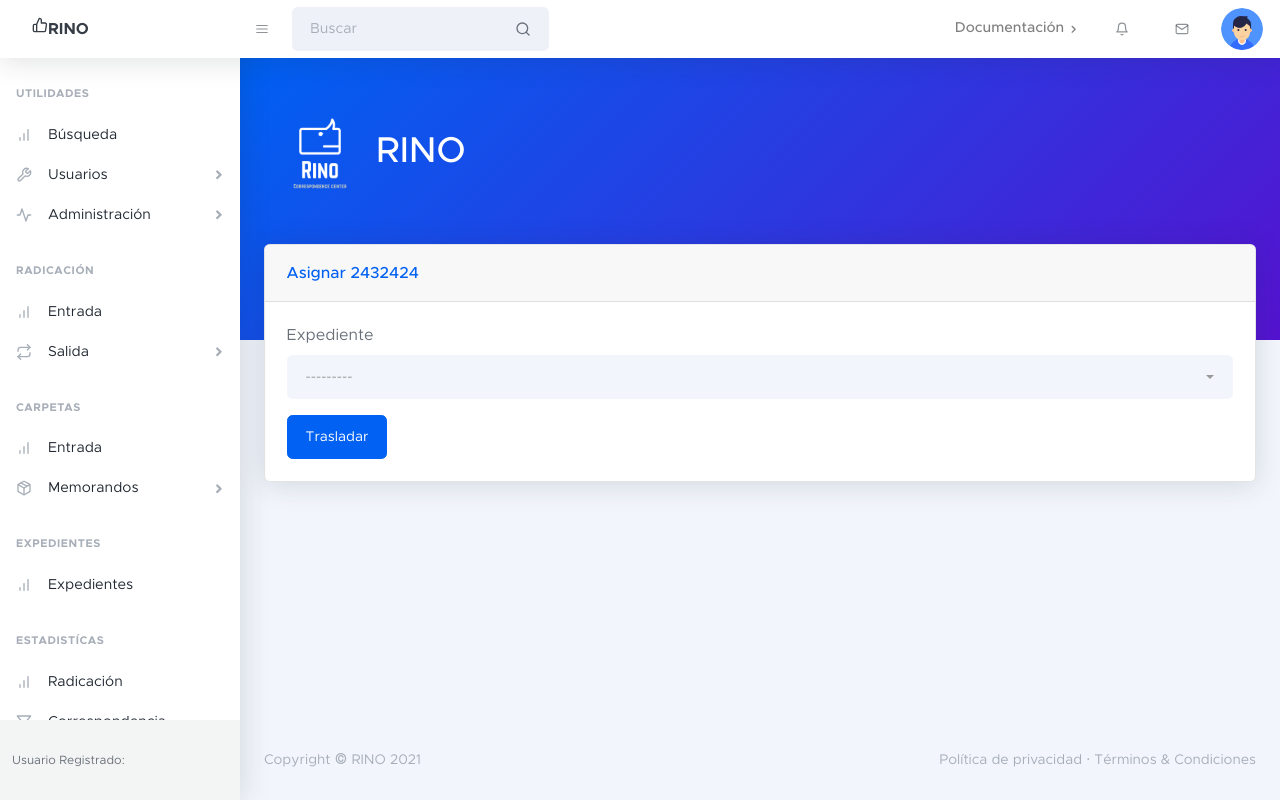
After one commit to ingenieriask/rino, a Django app: page /correspondence/recordassigned/1/ in a window 1280 px wide. The commit adds this page. Run offline with Django 3.2, Linux system fonts and the light colour scheme; data comes from the database, SQL or seed files in the repository; tables that the repository leaves empty hold one stand-in row (values such as "Sample post"); some libraries are stand-ins or nearby versions.

Commit message:
+asignación a expediente

```diff
--- a/correspondence/forms.py
+++ b/correspondence/forms.py
@@ -6,7 +6,6 @@
 from pinax.eventlog.models import log, Log
 from django.urls import reverse
 from crispy_forms.layout import Field, ButtonHolder, Button
-
 
 class CustomFileInput(Field):
     template = 'custom_fileinput.html'
@@ -143,6 +142,15 @@
             radicate.save()
         return radicate
 
+class ChangeRecordAssignedForm(forms.ModelForm):
+    class Meta:
+        model = Radicate
+        fields = ['record']
+        labels = {'record': 'Expediente'}
+        widgets = {
+            'record': forms.Select(attrs={'class': 'selectpicker', 'data-live-search': 'true'})
+        }
+
 class RecordForm(forms.ModelForm):
     class Meta:
         model = Record
--- a/correspondence/models.py
+++ b/correspondence/models.py
@@ -138,6 +138,7 @@
     type = models.TextField(max_length=60,null=False,choices=RADICATE_TYPES,default='EN')
     date_radicated = models.DateTimeField(default=datetime.now,db_index=True)
     creator = models.ForeignKey(UserProfileInfo,on_delete=models.CASCADE,related_name='radicates_creator',default=False)
+    record = models.ForeignKey('Record',on_delete=models.CASCADE,related_name='record',blank=True,null=True)
     person = models.ForeignKey('Person',on_delete=models.CASCADE,related_name='radicates_person',default=False)
     current_user = models.ForeignKey(UserProfileInfo,on_delete=models.CASCADE,related_name='radicates_user',default=False)
     reception_mode = models.TextField(max_length=10,choices=RECEPTION_MODES,default='PR')
--- a/correspondence/urls.py
+++ b/correspondence/urls.py
@@ -18,6 +18,7 @@
     path('radicate_detail/<str:cmis_id>/', views.detail_radicate_cmis, name="detail_radicate_cmis"),
     path('edit_radicate/<int:id>/', views.edit_radicate, name='edit_radicate'),
     path('current_user/<int:pk>/', views.CurrentUserUpdate.as_view(), name='current_user'),
+    path('recordassigned/<int:pk>/', views.RecordAssignedUpdate.as_view(), name='recordassigned'),
     path('person/create/', views.PersonCreateView.as_view(), name='create_person'),
     path('person/<int:pk>/', views.PersonDetailView.as_view(), name='detail_person'),
     path('edit_person/<int:pk>/', views.PersonUpdateView.as_view(), name='edit_person'),
--- a/correspondence/views.py
+++ b/correspondence/views.py
@@ -1,7 +1,7 @@
 from typing import Dict
 
 from django.shortcuts import render
-from correspondence.forms import RadicateForm , SearchForm, UserForm,  UserProfileInfoForm, PersonForm, RecordForm, SearchContentForm, ChangeCurrentUserForm ,LoginForm
+from correspondence.forms import RadicateForm , SearchForm, UserForm,  UserProfileInfoForm, PersonForm, RecordForm, SearchContentForm, ChangeCurrentUserForm, ChangeRecordAssignedForm ,LoginForm
 from datetime import datetime
 from django.utils.timezone import get_current_timezone
 from django.conf import settings
@@ -271,6 +271,31 @@
     template_name_suffix = '_currentuser_update_form'
     form_class = ChangeCurrentUserForm
 
+class RecordAssignedUpdate(UpdateView):
+    model = Radicate
+    template_name_suffix = '_recordassigned_update_form'
+    form_class = ChangeRecordAssignedForm
+
+    def form_valid(self, form):
+
+        response = super(RecordAssignedUpdate, self).form_valid(form)
+        url = settings.ECM_RECORD_ASSIGN_URL + self.object.cmis_id + '/move'
+        auth = (settings.ECM_USER, settings.ECM_PASSWORD)
+        data = '{"targetParentId": "' + self.object.record.cmis_id + '"}'
+
+        try:
+            r = requests.post(url, data=data, auth=auth)
+            json_response =(json.loads(r.text))
+            print(json_response)
+            messages.success(self.request, "El archivo se ha guardado correctamente en el expediente")
+            return response
+
+        except Exception as Error:
+            logger.error(Error)
+            messages.error(self.request,"Ha ocurrido un error al actualizar el archivo en el gestor de contenido")
+            self.object = None
+            return self.form_invalid(form)
+
 
 def edit_radicate(request,id):
     radicate = get_object_or_404(Radicate,id=id)
@@ -377,14 +402,12 @@
             print(json_response)
             self.object.set_cmis_id(json_response['entry']['id'])
             messages.success(self.request, "El expediente se ha guardado correctamente")
-            print('success')
             return response
 
         except Exception as Error:
             logger.error(Error)
             messages.error(self.request,"Ha ocurrido un error al crear el expediente en el gestor de contenido")
             self.object = None
-            print('error')
             return self.form_invalid(form)
 
 
--- a/rino/settings.py
+++ b/rino/settings.py
@@ -163,6 +163,7 @@
 ECM_SEARCH_URL = 'http://localhost:8080/alfresco/api/-default-/public/search/versions/1/search'
 ECM_UPLOAD_URL = 'http://localhost:8080/alfresco/api/-default-/public/alfresco/versions/1/nodes/5b57c8cc-5c0d-459f-894e-49744ed66a55/children?autoRename=false'
 ECM_RECORD_URL = 'http://localhost:8080/alfresco/api/-default-/public/alfresco/versions/1/nodes/ca185275-001c-4d99-a701-7175f53bda70/children?autoRename=false'
+ECM_RECORD_ASSIGN_URL = 'http://localhost:8080/alfresco/api/-default-/public/alfresco/versions/1/nodes/'
 ECM_RECORD_UPDATE_URL = 'http://localhost:8080/alfresco/api/-default-/public/alfresco/versions/1/nodes/'
 
 CONVERT_URL = 'http://localhost:3000/convert/office'
@@ -183,7 +184,7 @@
 #EMAIL_BACKEND = 'django.core.mail.backends.console.EmailBackend'
 EMAIL_HOST = 'smtp.gmail.com'
 EMAIL_HOST_USER = 'mcubides@gmail.com'
-EMAIL_HOST_PASSWORD = '****.'
+EMAIL_HOST_PASSWORD = 'Alcon1234*.'
 EMAIL_PORT = 587
 EMAIL_USE_TLS = True
 
--- a/templates/correspondence/radicate_detail.html
+++ b/templates/correspondence/radicate_detail.html
@@ -80,5 +80,6 @@
 </div>
 <a href="{% url 'correspondence:list_radicate' %}" class="btn btn-primary">Listado</a>
 <a href="{% url 'correspondence:current_user' pk=radicate.pk %}" class="btn btn-success">Trasladar</a>
+<a href="{% url 'correspondence:recordassigned' pk=radicate.pk %}" class="btn btn-success">Incluir en expediente</a>
 <a href="{% url 'correspondence:project_answer' pk=radicate.pk %}" class="btn btn-info">Responder</a>
 {% endblock %}
--- /dev/null
+++ b/templates/correspondence/radicate_recordassigned_update_form.html
@@ -0,0 +1,14 @@
+{% extends 'correspondence/main_template.html'   %}
+{% load crispy_forms_tags %}
+{% block content %}
+<div class="card mb-4">
+    <div class="card-header">Asignar {{ radicate.number }}</div>
+      <div class="card-body">
+        <form method="post">
+        {% csrf_token %}
+        {{ form | crispy }}
+        <input class="btn btn-primary" type="submit" value="Trasladar">
+        </form>
+      </div>
+    </div>
+{% endblock %}
```
